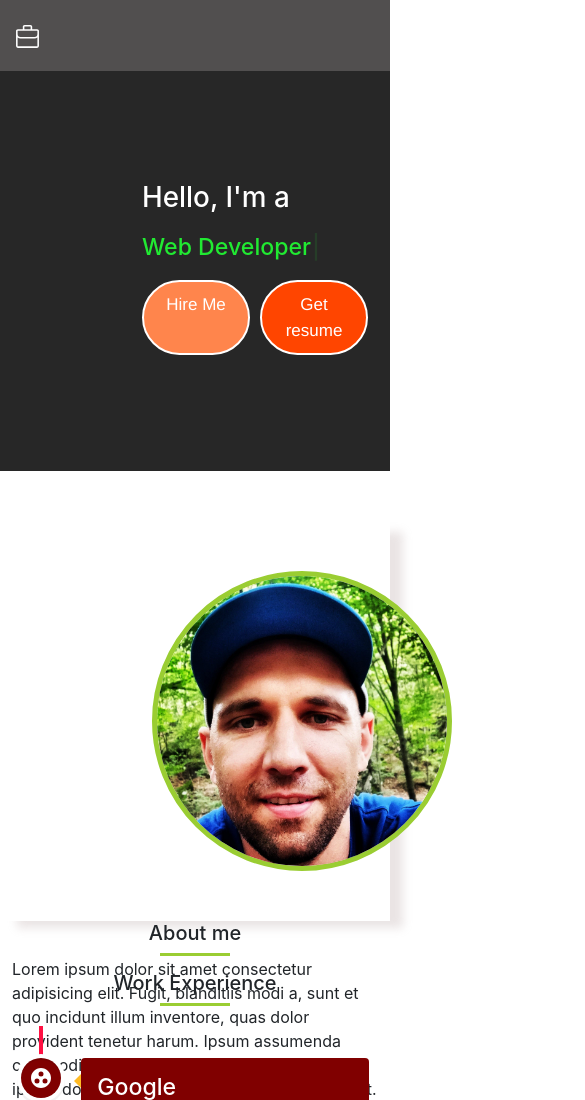
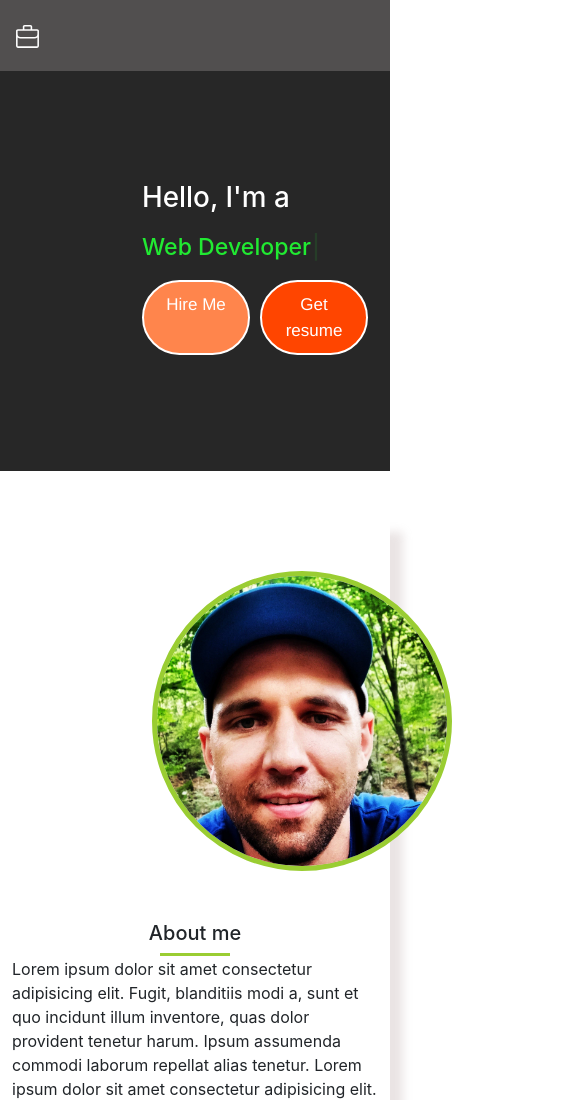
Before and after one commit to dimipash/Portfolio-ReactJS, a React (Create React App) app in the folder client/: page / in a window 390 px wide. Shown: the top 1100 px of the page, 585 px wide, since content can reach past the window. Built offline with nearby package versions, Linux system fonts and the light colour scheme.

Commit message:
add responsive design

```diff
--- a/client/src/Components/About/About.css
+++ b/client/src/Components/About/About.css
@@ -13,6 +13,7 @@
     margin-top: 50px;
     border: 5px solid yellowgreen;
     margin-left: 140px;
+    object-fit: cover;
 }
 
 .about-details {
@@ -30,3 +31,9 @@
     margin: 1px auto;
     background-color: yellowgreen;
 }
+
+@media (max-width: 1000px) {
+    .about-section {
+        height: auto;
+    }
+}
--- a/client/src/Components/Education/Education.js
+++ b/client/src/Components/Education/Education.js
@@ -40,6 +40,7 @@ const Education = () => {
                 <VerticalTimeline lineColor="#FF1042">
                     {data.map((item, index) => (
                         <VerticalTimelineElement
+                            key={index}
                             className="vertical-timeline-element--work"
                             contentStyle={{
                                 background: colors[index],
--- a/client/src/Components/Sidebar/NavbarMobileView.css
+++ b/client/src/Components/Sidebar/NavbarMobileView.css
@@ -22,6 +22,8 @@
     height: auto;
     width: 210px;
     background-color: rgb(35, 35, 35);
+    padding-top: 10px;
+    padding-bottom: 10px;
 }
 
 .mobile-nav ul li {
--- a/client/src/Components/TechStack/TechStack.css
+++ b/client/src/Components/TechStack/TechStack.css
@@ -52,3 +52,9 @@
     margin-top: -30px;
     line-height: 50px;
 }
+
+@media (max-width: 1000px) {
+    .techstack-section {
+        margin-left: auto;
+    }
+}
--- a/client/src/Components/WorkExperience/WorkExperience.js
+++ b/client/src/Components/WorkExperience/WorkExperience.js
@@ -67,6 +67,7 @@ const WorkExperience = () => {
                 <VerticalTimeline lineColor="#FF1042">
                     {data.map((item, index) => (
                         <VerticalTimelineElement
+                            key={index}
                             className="vertical-timeline-element--work"
                             contentStyle={{
                                 background: colors[index],
```
